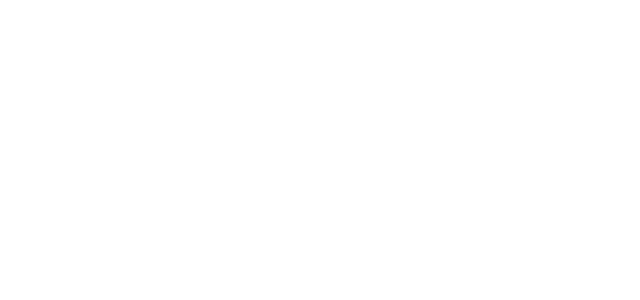
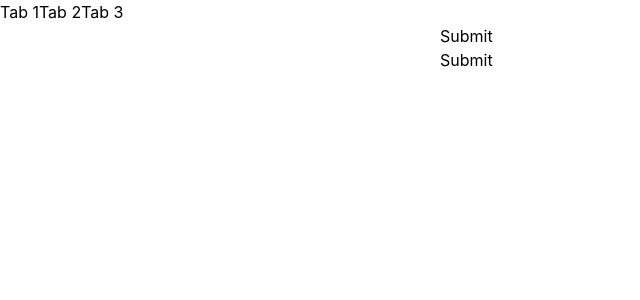
Before and after one commit to opatajoshua/bizbizshare_challenge, a React (Create React App) app: page / in a window 1280 px wide. Shown: the top 300 px of the page, without its empty margins (0-640 px from the left). Built offline with nearby package versions, Linux system fonts and the light colour scheme.

Commit message:
added sections to app

```diff
--- a/src/App.tsx
+++ b/src/App.tsx
@@ -1,9 +1,30 @@
+import { useState } from 'react';
 import './App.css';
+import Tabs, { Tab } from './components/Tabs';
+import Section1 from './containers/Section1';
+import Section2 from './containers/Section2';
+import Section3 from './containers/Section3';
 
 function App() {
+  const [names, setNames] = useState<string[]>([])
+  const [favAnimals, setFavAnimals] = useState<string[]>([])
+
   return (
     <div id="app" className="fixed h-full w-full overflow-auto">
-
+      <Tabs >
+        <Tab label="Tab 1">
+          <Section1
+            onNewName={(newName)=>setNames([...names, newName])}
+            onNewAnimal={(newAnimal)=>setFavAnimals([...favAnimals, newAnimal])}
+          />
+        </Tab>
+        <Tab label="Tab 2">
+          <Section2 names={names}/>
+        </Tab>
+        <Tab label="Tab 3">
+          <Section3 favAnimals={favAnimals}/>
+        </Tab>
+      </Tabs>
     </div>
   );
 }
```
